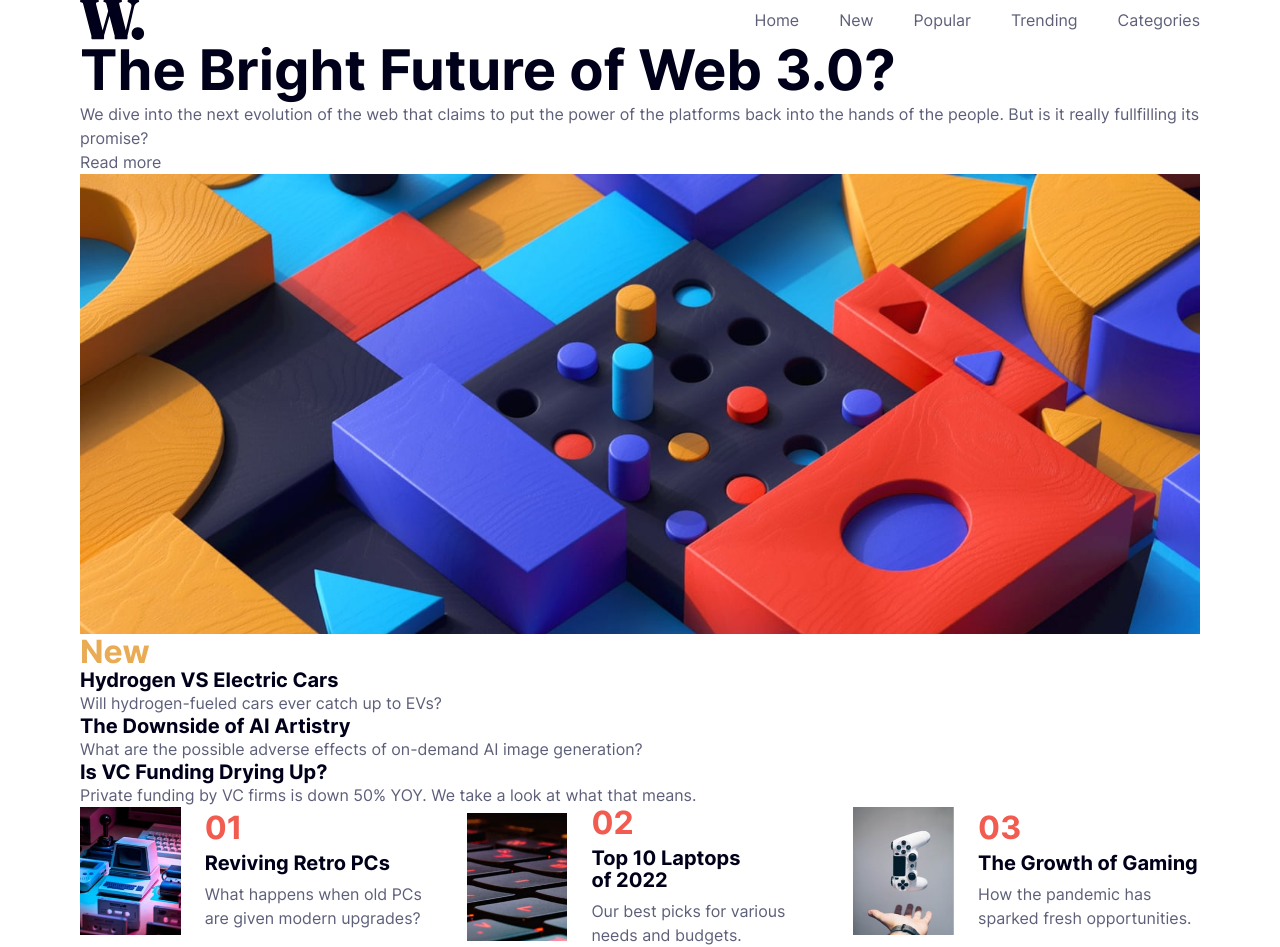
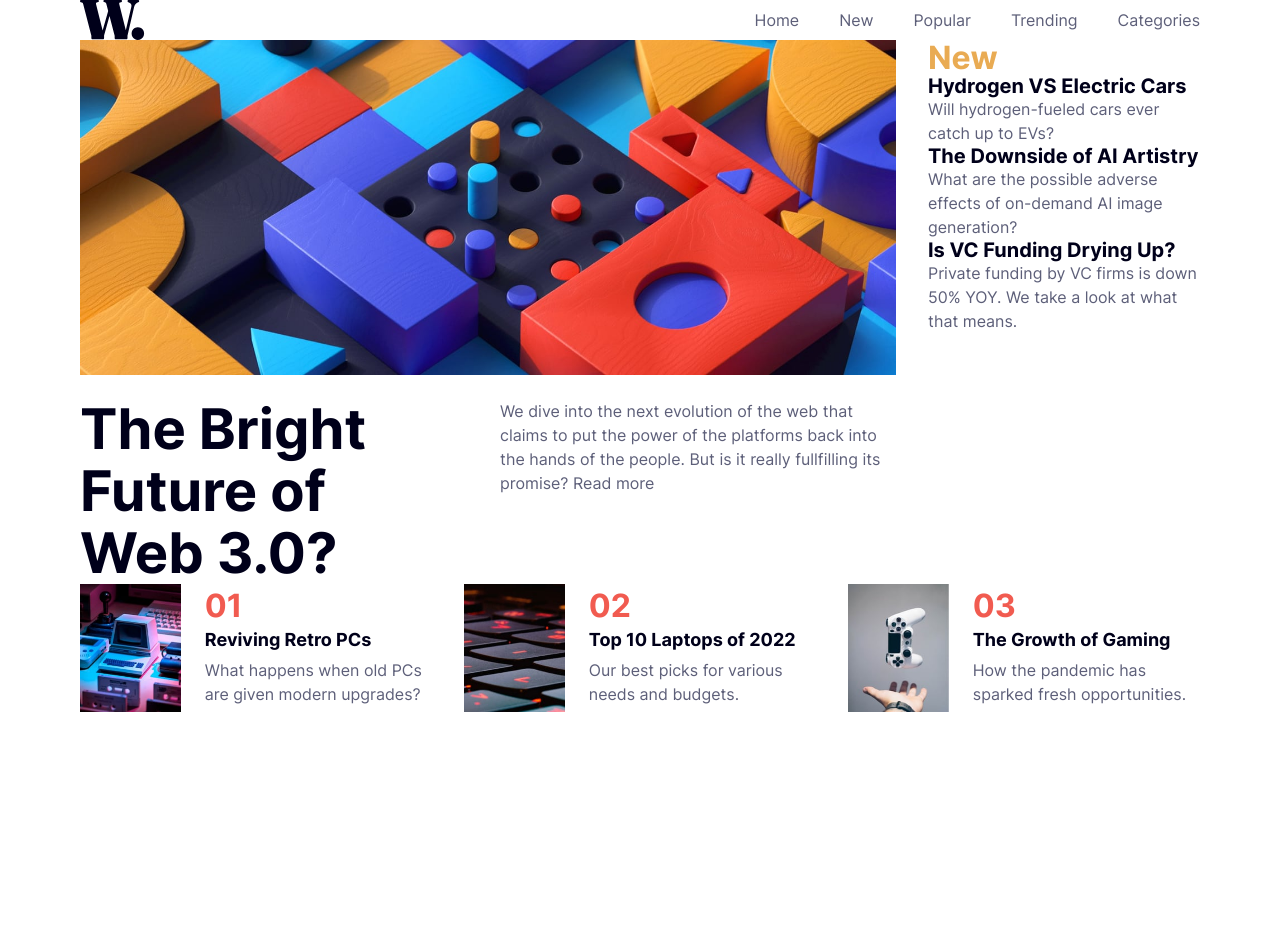
Before and after one commit to Frontend-Mentor-Project-Solutions/news-room-homepage, a plain HTML site: page index.html in a window 1280 px wide. After the commit the page ends 800 px from the top, so only its background shows below. Drawn offline with Linux system fonts and the light colour scheme.

Commit message:
create fluid layout using modified switcher

```diff
--- a/index.html
+++ b/index.html
@@ -33,25 +33,34 @@
         </nav>
       </header>
 
-      <main>
-        <article class="hero">
+      <main
+        class="switcher"
+        style="--switcher-gap: 2rem; --switcher-threshold: 65rem"
+      >
+        <article class="hero" style="--switcher-col-ratio: 3">
+          <div
+            class="hero-content switcher"
+            style="--switcher-gap: 1.5rem; --switcher-threshold: 48rem"
+          >
             <h1>The Bright Future of Web 3.0?</h1>
 
             <p>
               We dive into the next evolution of the web that claims to put the
-            power of the platforms back into the hands of the people. But is it
-            really fullfilling its promise?
-          </p>
+              power of the platforms back into the hands of the people. But is
+              it really fullfilling its promise?
 
               <a href="#">Read more</a>
+            </p>
+          </div>
 
           <img
+            class="image-order"
             src="assets/images/image-web-3-desktop.jpg"
             alt="Colorful 3D puzzle pieces and gaming controller representing Web 3.0 technology"
           />
         </article>
 
-        <aside>
+        <aside style="--switcher-col-ratio: 1">
           <h2>New</h2>
 
           <article>
@@ -84,8 +93,12 @@
             </p>
           </article>
         </aside>
+      </main>
 
-        <section>
+      <section
+        class="switcher"
+        style="--switcher-gap: 2rem; --switcher-threshold: 65rem"
+      >
         <a href="#">
           <article>
             <div class="article-text">
@@ -95,6 +108,7 @@
             </div>
 
             <img
+              class="image-order"
               src="assets/images/image-retro-pcs.jpg"
               alt="Vintage computer with glowing blue screen and keyboard"
             />
@@ -110,6 +124,7 @@
             </div>
 
             <img
+              class="image-order"
               src="assets/images/image-top-laptops.jpg"
               alt="Modern laptop keyboard and mouse on desk"
             />
@@ -125,13 +140,13 @@
             </div>
 
             <img
+              class="image-order"
               src="assets/images/image-gaming-growth.jpg"
               alt="Gaming controller and equipment"
             />
           </article>
         </a>
       </section>
-      </main>
     </div>
   </body>
 </html>
--- a/styles.css
+++ b/styles.css
@@ -65,7 +65,22 @@ h3 {
   }
 }
 
+.switcher {
+  display: flex;
+  flex-wrap: wrap;
+  gap: var(--switcher-gap, 1.5rem);
+
+  > * {
+    flex-grow: var(--switcher-col-ratio, 1);
+    flex-basis: calc((var(--switcher-threshold, 48rem) - 100%) * 999);
+  }
+}
+
 /* UTILITIES - Single-purpose classes */
+
+.image-order {
+  order: -1;
+}
 
 /* BLOCKS - Component-specific styles */
 
@@ -83,31 +98,13 @@ header {
   }
 }
 
+.hero {
+  display: grid;
+  gap: 1.5rem;
+}
+
 section {
-  --min-column-size: 340px;
-  --column-count: 3;
-  --gap: 2rem;
-
-  --breakpoint: calc(
-    (
-      var(--min-column-size) * var(--column-count) +
-        (var(--gap) * (var(--column-count) - 1))
-    )
-  );
-  --column-size: calc((100% / var(--column-count)) - var(--gap));
-
   counter-reset: article-number;
-
-  display: grid;
-  row-gap: var(--gap);
-  column-gap: 2.5rem;
-  grid-template-columns: repeat(
-    auto-fit,
-    minmax(
-      min(max(var(--column-size), ((100% - var(--breakpoint)) * -999)), 100%),
-      1fr
-    )
-  );
 
   article {
     display: grid;
@@ -131,9 +128,12 @@ section {
   }
 
   img {
-    order: -1;
     grid-column: 1 / 2;
     height: 8rem;
+  }
+
+  h3 {
+    font-size: 1.125rem;
   }
 }
 
```
Lines whose indentation alone changed are shown as unchanged.
